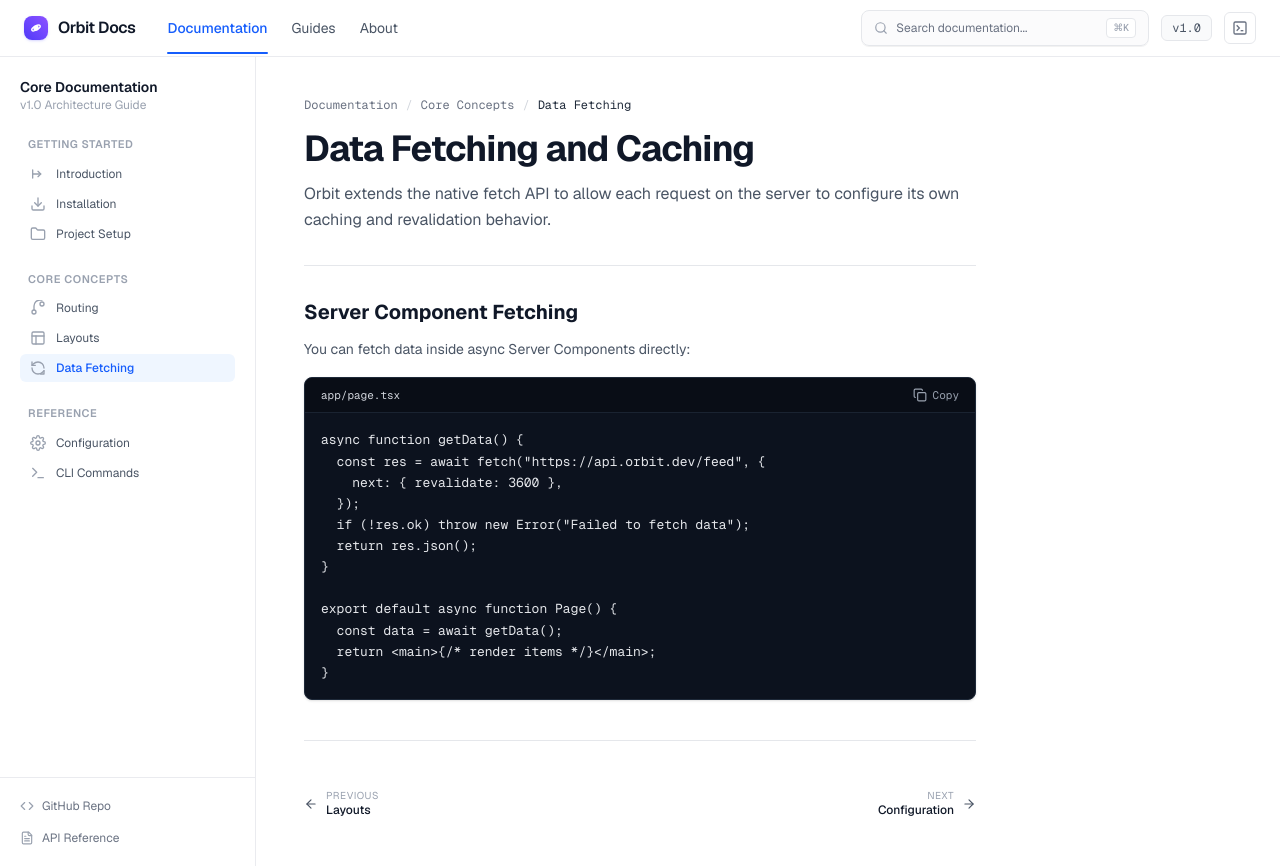
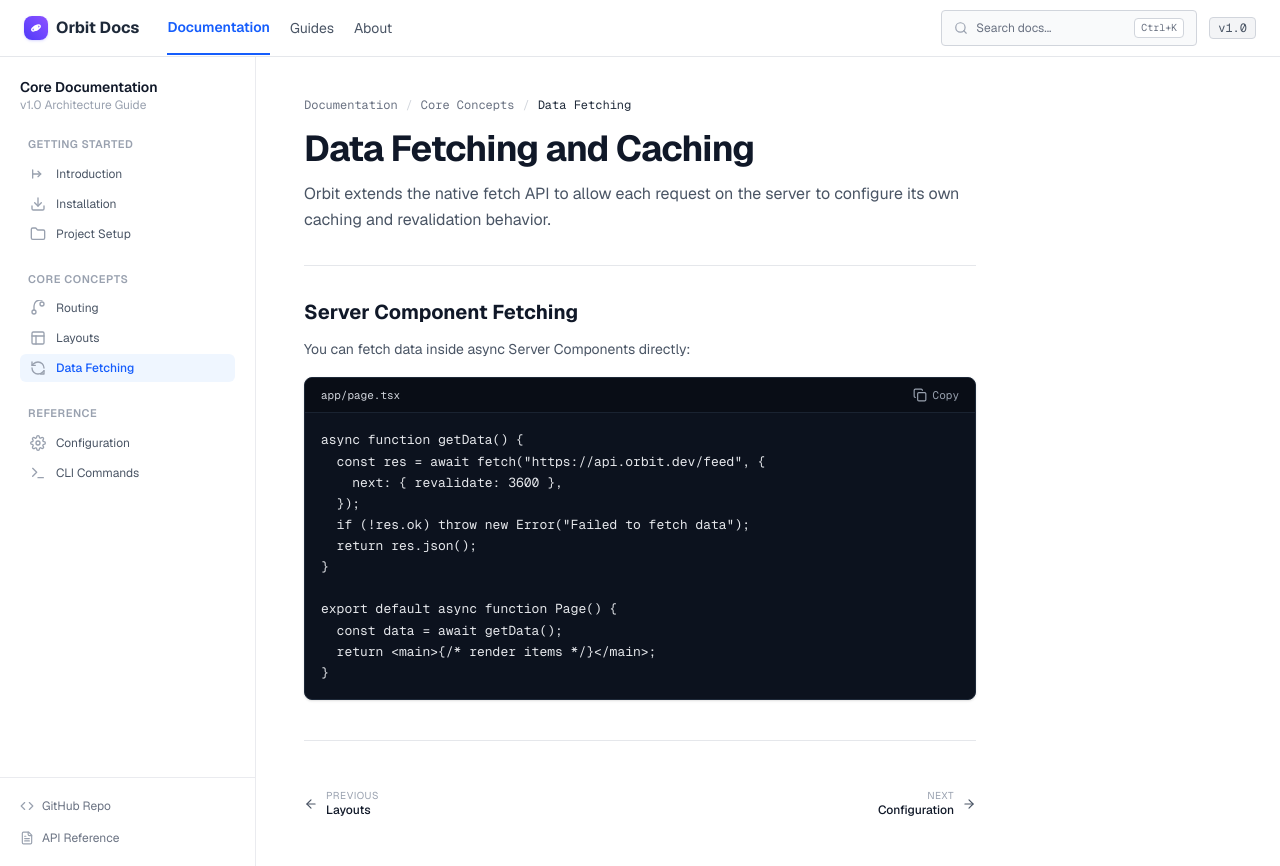
Before and after one commit to Jilanmansuri/documentation_explorer_project2, a Next.js app: page /docs/data-fetching in a window 1280 px wide. Built offline with nearby package versions, Linux system fonts and the light colour scheme.

Commit message:
refactor(ui): tweak navbar layout and card styling

```diff
--- a/src/components/DocsOverviewView.tsx
+++ b/src/components/DocsOverviewView.tsx
@@ -31,22 +31,22 @@ export default function DocsOverviewView() {
         <div className="space-y-4 mb-8">
           <Link
             href="/docs/installation"
-            className="group block rounded-lg border border-gray-200/90 bg-white p-5 hover:border-gray-300 hover:shadow-xs transition-all"
+            className="block rounded-lg border border-gray-200 bg-white p-5 hover:border-blue-400 hover:shadow-sm transition-all"
           >
             <div className="flex items-start gap-3.5">
               <div className="text-blue-600 mt-0.5">
                 <ArrowIntroIcon className="w-5 h-5" />
               </div>
               <div className="flex-1">
-                <h3 className="text-base font-semibold text-gray-900 group-hover:text-blue-600 transition-colors">
+                <h3 className="text-base font-semibold text-gray-900 hover:text-blue-600 transition-colors">
                   Getting Started
                 </h3>
-                <p className="mt-1 text-xs sm:text-sm text-gray-500">
+                <p className="mt-1 text-sm text-gray-500">
                   Quickstart guides, prerequisites, and initial project configuration.
                 </p>
-                <div className="mt-4 flex items-center gap-1.5 text-xs font-medium text-blue-600">
+                <div className="mt-3 flex items-center gap-1.5 text-xs font-medium text-blue-600">
                   <span>Start reading</span>
-                  <span className="transition-transform group-hover:translate-x-1">→</span>
+                  <span>→</span>
                 </div>
               </div>
             </div>
@@ -54,22 +54,22 @@ export default function DocsOverviewView() {
 
           <Link
             href="/docs/routing"
-            className="group block rounded-lg border border-gray-200/90 bg-white p-5 hover:border-gray-300 hover:shadow-xs transition-all"
+            className="block rounded-lg border border-gray-200 bg-white p-5 hover:border-blue-400 hover:shadow-sm transition-all"
           >
             <div className="flex items-start gap-3.5">
               <div className="text-blue-600 mt-0.5">
                 <BranchIcon className="w-5 h-5" />
               </div>
               <div className="flex-1">
-                <h3 className="text-base font-semibold text-gray-900 group-hover:text-blue-600 transition-colors">
+                <h3 className="text-base font-semibold text-gray-900 hover:text-blue-600 transition-colors">
                   Core Concepts
                 </h3>
-                <p className="mt-1 text-xs sm:text-sm text-gray-500">
+                <p className="mt-1 text-sm text-gray-500">
                   Deep dive into nested routing patterns, catch-all paths, and data loading.
                 </p>
-                <div className="mt-4 flex items-center gap-1.5 text-xs font-medium text-blue-600">
+                <div className="mt-3 flex items-center gap-1.5 text-xs font-medium text-blue-600">
                   <span>Explore concepts</span>
-                  <span className="transition-transform group-hover:translate-x-1">→</span>
+                  <span>→</span>
                 </div>
               </div>
             </div>
@@ -77,22 +77,22 @@ export default function DocsOverviewView() {
 
           <Link
             href="/docs/configuration"
-            className="group block rounded-lg border border-gray-200/90 bg-white p-5 hover:border-gray-300 hover:shadow-xs transition-all"
+            className="block rounded-lg border border-gray-200 bg-white p-5 hover:border-blue-400 hover:shadow-sm transition-all"
           >
             <div className="flex items-start gap-3.5">
               <div className="text-blue-600 mt-0.5">
                 <GearIcon className="w-5 h-5" />
               </div>
               <div className="flex-1">
-                <h3 className="text-base font-semibold text-gray-900 group-hover:text-blue-600 transition-colors">
+                <h3 className="text-base font-semibold text-gray-900 hover:text-blue-600 transition-colors">
                   Reference
                 </h3>
-                <p className="mt-1 text-xs sm:text-sm text-gray-500">
+                <p className="mt-1 text-sm text-gray-500">
                   Detailed configuration parameters, flags, and CLI commands.
                 </p>
-                <div className="mt-4 flex items-center gap-1.5 text-xs font-medium text-blue-600">
+                <div className="mt-3 flex items-center gap-1.5 text-xs font-medium text-blue-600">
                   <span>View reference</span>
-                  <span className="transition-transform group-hover:translate-x-1">→</span>
+                  <span>→</span>
                 </div>
               </div>
             </div>
--- a/src/components/Navbar.tsx
+++ b/src/components/Navbar.tsx
@@ -16,57 +16,48 @@ export default function Navbar({ onOpenSearch }: NavbarProps) {
   const isDocs = !isGuides && !isAbout;
 
   return (
-    <header className="sticky top-0 z-40 w-full border-b border-gray-200/80 bg-white/95 backdrop-blur-sm">
+    <header className="sticky top-0 z-40 w-full border-b border-gray-200 bg-white">
       <div className="flex h-14 items-center justify-between px-4 sm:px-6">
-        <div className="flex items-center gap-8">
-          <Link href="/docs" className="flex items-center gap-2.5 group">
-            <OrbitLogo className="w-6 h-6 transition-transform group-hover:scale-105" />
-            <span className="text-base font-semibold tracking-tight text-gray-900">
+        <div className="flex items-center gap-7">
+          <Link href="/docs" className="flex items-center gap-2">
+            <OrbitLogo className="w-6 h-6" />
+            <span className="text-base font-bold text-gray-800">
               Orbit Docs
             </span>
           </Link>
 
-          <nav className="hidden sm:flex items-center gap-6 text-sm">
+          <nav className="hidden sm:flex items-center gap-5 text-sm">
             <Link
               href="/docs"
-              className={`transition-colors relative py-4 ${
+              className={`py-4 transition-colors ${
                 isDocs
-                  ? "text-blue-600 font-medium"
+                  ? "text-blue-600 font-semibold border-b-2 border-blue-600"
                   : "text-gray-600 hover:text-gray-900"
               }`}
             >
               Documentation
-              {isDocs && (
-                <span className="absolute bottom-0 left-0 right-0 h-0.5 bg-blue-600 rounded-full" />
-              )}
             </Link>
 
             <Link
               href="/guides"
-              className={`transition-colors relative py-4 ${
+              className={`py-4 transition-colors ${
                 isGuides
-                  ? "text-blue-600 font-medium"
+                  ? "text-blue-600 font-semibold border-b-2 border-blue-600"
                   : "text-gray-600 hover:text-gray-900"
               }`}
             >
               Guides
-              {isGuides && (
-                <span className="absolute bottom-0 left-0 right-0 h-0.5 bg-blue-600 rounded-full" />
-              )}
             </Link>
 
             <Link
               href="/about"
-              className={`transition-colors relative py-4 ${
+              className={`py-4 transition-colors ${
                 isAbout
-                  ? "text-blue-600 font-medium"
+                  ? "text-blue-600 font-semibold border-b-2 border-blue-600"
                   : "text-gray-600 hover:text-gray-900"
               }`}
             >
               About
-              {isAbout && (
-                <span className="absolute bottom-0 left-0 right-0 h-0.5 bg-blue-600 rounded-full" />
-              )}
             </Link>
           </nav>
         </div>
@@ -75,36 +66,22 @@ export default function Navbar({ onOpenSearch }: NavbarProps) {
           <button
             type="button"
             onClick={onOpenSearch}
-            className="flex h-9 w-60 md:w-72 items-center justify-between rounded-lg border border-gray-200 bg-gray-50/70 px-3 text-xs text-gray-500 shadow-2xs hover:border-gray-300 hover:bg-gray-100/70 transition-all cursor-pointer"
+            className="flex h-9 w-56 md:w-64 items-center justify-between rounded border border-gray-300 bg-gray-50 px-3 text-xs text-gray-500 hover:bg-gray-100 transition-colors"
           >
             <span className="flex items-center gap-2 truncate">
               <SearchIcon className="w-3.5 h-3.5 text-gray-400 shrink-0" />
               <span className="truncate">
-                {isGuides ? "Search guides, APIs, conf..." : "Search documentation..."}
+                {isGuides ? "Search guides, APIs..." : "Search docs..."}
               </span>
             </span>
-            <kbd className="hidden sm:inline-flex items-center rounded border border-gray-200 bg-white px-1.5 py-0.5 text-[10px] font-medium text-gray-400">
-              ⌘K
+            <kbd className="hidden sm:inline-block rounded border border-gray-300 bg-white px-1.5 py-0.5 text-[10px] text-gray-500 font-mono">
+              Ctrl+K
             </kbd>
           </button>
 
-          <span className="inline-flex items-center rounded-md border border-gray-200 bg-gray-50 px-2.5 py-1 text-xs font-mono text-gray-600">
+          <span className="inline-flex items-center rounded border border-gray-300 bg-gray-100 px-2 py-0.5 text-xs font-mono text-gray-600">
             v1.0
           </span>
-
-          <a
-            href="https://github.com"
-            target="_blank"
-            rel="noreferrer"
-            aria-label="GitHub Repository"
-            className="hidden sm:flex h-8 w-8 items-center justify-center rounded-md border border-gray-200 text-gray-500 hover:text-gray-800 hover:bg-gray-50 transition-colors"
-          >
-            <svg viewBox="0 0 24 24" fill="none" stroke="currentColor" strokeWidth="2" className="w-4 h-4">
-              <rect width="18" height="18" x="3" y="3" rx="2" />
-              <path d="M7 8l4 4-4 4" />
-              <line x1="13" y1="16" x2="17" y2="16" />
-            </svg>
-          </a>
         </div>
       </div>
     </header>
```
